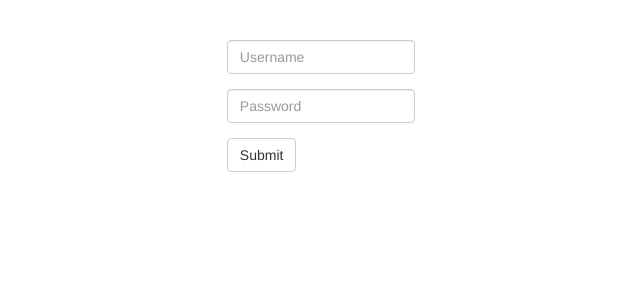
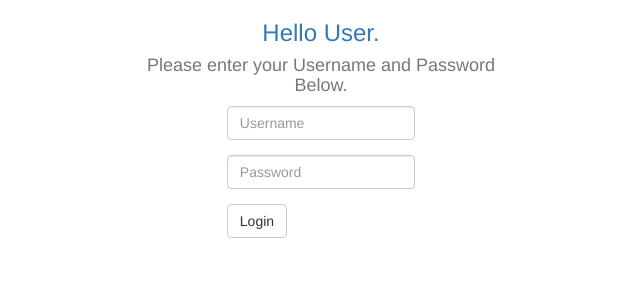
Before and after one commit to rimelucci/softdevproject1, a Flask app: page /login in a window 1280 px wide. Shown: the top 300 px of the page, without its empty margins (319-959 px from the left). Run offline with Flask 2, Linux system fonts and the light colour scheme; parts of the project's set-up code (start-up, migrations or seed data) failed here and were passed over; some libraries are stand-ins or nearby versions.

Commit message:
Changed a bit of styling and changed the id's to name

```diff
--- a/templates/login.html
+++ b/templates/login.html
@@ -9,21 +9,24 @@
   <script src="http://maxcdn.bootstrapcdn.com/bootstrap/3.3.5/js/bootstrap.min.js"></script>
 </head>
 <body>
-	<br><br>
+	<div class="col-md-offset-4 col-md-4">
+		<h3 class="text-primary text-center">Hello User.</h3>
+		<h4 class="text-muted text-center">Please enter your Username and Password Below.</h4>
+	</div>
 	<form class="form-horizontal" role="form" method="POST">
 		<div class="form-group">
 			<div class="col-md-offset-5 col-md-2">
-				<input class="form-control" id="username" type="text" placeholder="Username">
+				<input class="form-control" name="username" type="text" placeholder="Username">
 			</div>
 		</div>
 		<div class="form-group">
 			<div class="col-md-offset-5 col-md-2">
-				<input class="form-control" id="password" type="password" placeholder="Password">
+				<input class="form-control" name="password" type="password" placeholder="Password">
 			</div>
 		</div>
 		<div class="form-group">
 			<div class="col-md-offset-5 col-md-2">
-				<input type="submit" id="button" class="btn btn-default"></button>
+				<input type="submit" value="Login" name="button" class="btn btn-default"></button>
 			</div>
 		</div>
 	</form>
```
